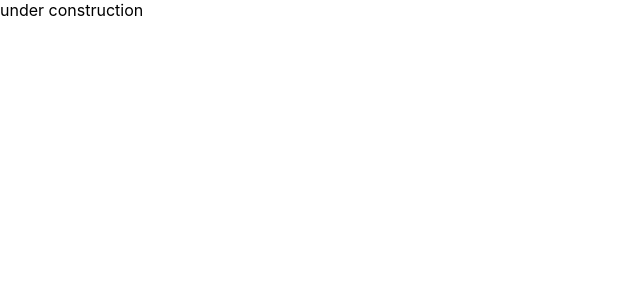
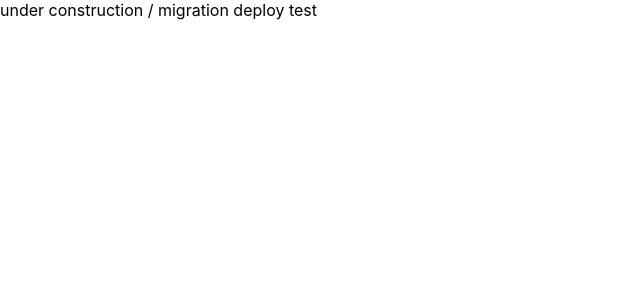
Before and after one commit to goju2k/pixel-game-making, a React (Create React App) app: page / in a window 1280 px wide. Shown: the top 300 px of the page, without its empty margins (0-640 px from the left). Built offline with nearby package versions, Linux system fonts and the light colour scheme; the HTML template or start-up script is replaced by a standard one.

Commit message:
migration test

```diff
--- a/src/App.tsx
+++ b/src/App.tsx
@@ -3,7 +3,7 @@ import './App.css';
 function App() {
   return (
     <div className="App">
-      under construction
+      under construction / migration deploy test
     </div>
   );
 }
```
